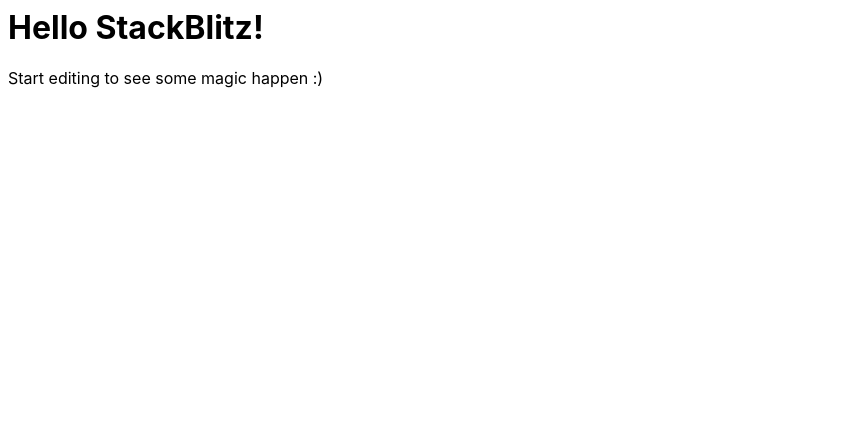
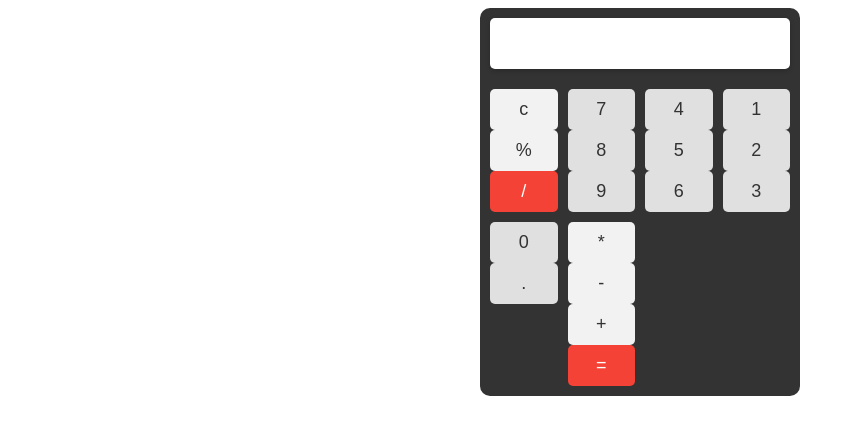
Before and after one commit to vikrantkkk/Make-a-Calculator, a React (Create React App) app: page / in a window 1280 px wide. Shown: the top 434 px of the page, without its empty margins (0-854 px from the left). Built offline with nearby package versions, Linux system fonts and the light colour scheme.

Commit message:
files modified but not completed

```diff
--- a/src/App.js
+++ b/src/App.js
@@ -1,11 +1,44 @@
-import React from "react";
-import "./style.css";
+import React from 'react';
+import './style.css';
 
 export default function App() {
   return (
-    <div>
-      <h1>Hello StackBlitz!</h1>
-      <p>Start editing to see some magic happen :)</p>
+    <div className="container">
+      <div className="inputArea">
+        <input />
+      </div>
+      <div className="speacalRow" >
+        <button>c</button>
+        <button>%</button>
+        <button>/</button>
+      </div>
+      <div className="sevnin">
+        <button>7</button>
+        <button>8</button>
+        <button>9</button>
+      </div>
+      <div className="forsix">
+        <button>4</button>
+        <button>5</button>
+        <button>6</button>
+      </div>
+
+      <div className="onethree">
+        <button>1</button>
+        <button>2</button>
+        <button>3</button>
+      </div>
+
+      <div className="zero">
+        <button>0</button>
+        <button>.</button>
+      </div>
+      <div className="speacalColumn">
+        <button>*</button>
+        <button>-</button>
+        <button>+</button>
+        <button>=</button>
+      </div>
     </div>
   );
 }
--- a/src/style.css
+++ b/src/style.css
@@ -1,5 +1,73 @@
-h1,
-p {
-  font-family: -apple-system, BlinkMacSystemFont, 'Segoe UI', Roboto, Oxygen,
-    Ubuntu, Cantarell, 'Open Sans', 'Helvetica Neue', sans-serif;
+.container {
+  display: grid;
+  grid-template-columns: repeat(4, 1fr);
+  grid-gap: 10px;
+  max-width: 300px;
+  margin: 0 auto;
+  background-color: #333;
+  padding: 10px;
+  border-radius: 10px;
 }
+
+.inputArea {
+  grid-column: 1 / span 4;
+  display: flex;
+  justify-content: flex-end;
+  align-items: center;
+  background-color: #fff;
+  padding: 10px;
+  border-radius: 5px;
+  margin-bottom: 10px;
+  box-shadow: 0 2px 5px rgba(0, 0, 0, 0.2);
+}
+
+.inputArea input {
+  width: 100%;
+  padding: 5px;
+  font-size: 18px;
+  border: none;
+  background: none;
+  outline: none;
+  text-align: right;
+}
+
+button {
+  width: 100%;
+  padding: 10px;
+  font-size: 18px;
+  border: none;
+  background-color: #f2f2f2;
+  color: #333;
+  cursor: pointer;
+  border-radius: 5px;
+  transition: background-color 0.3s ease;
+}
+
+.speacalRow button:nth-child(3),
+.speacalColumn button:nth-child(4) {
+  background-color: #f44336;
+  color: #fff;
+}
+
+.sevnin button,
+.forsix button,
+.onethree button,
+.zero button {
+  background-color: #e0e0e0;
+}
+
+.zero button {
+  grid-column: 1 / span 2;
+}
+
+button:hover {
+  background-color: #d5d5d5;
+}
+
+button:active {
+  background-color: #bfbfbf;
+}
+
+button:focus {
+  outline: none;
+}
```
